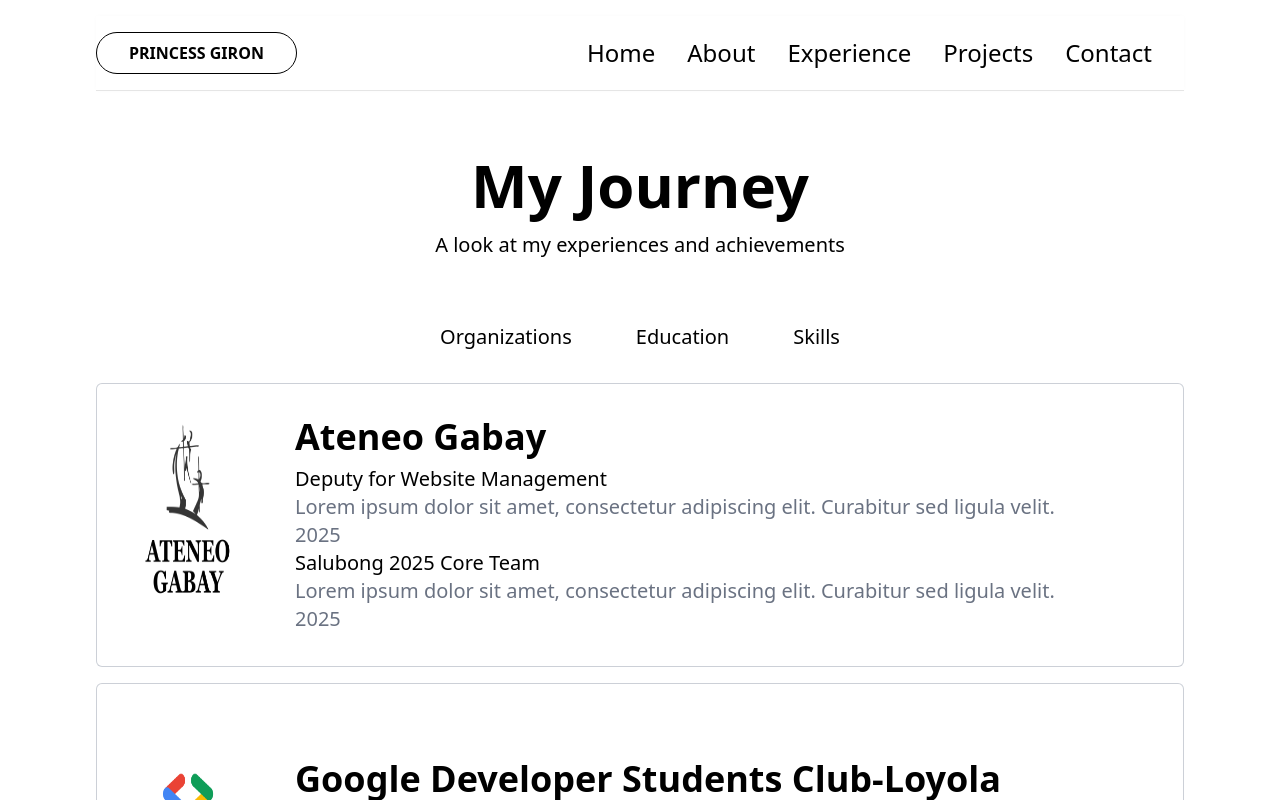
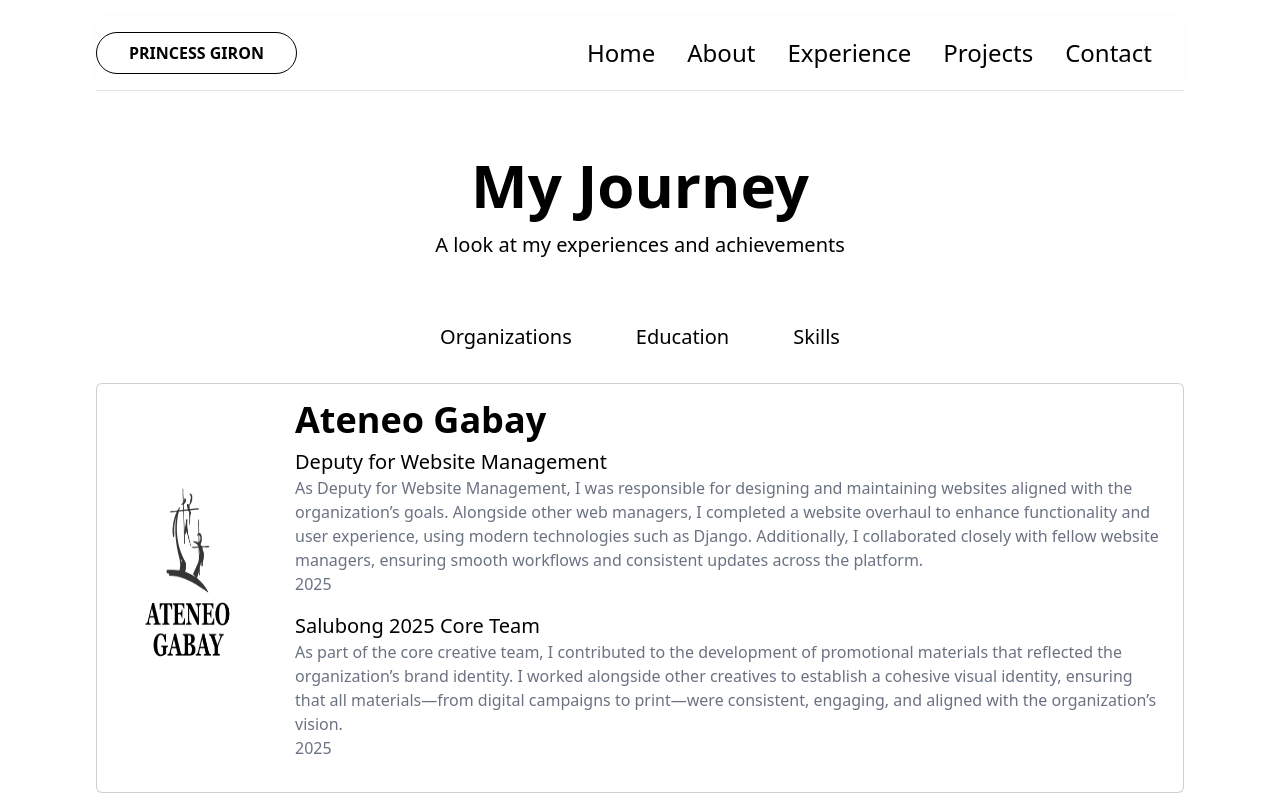
Before and after one commit to youth-of-may/portfolio-app, a React (Vite) app: page /experience in a window 1280 px wide. Shown: the top 800 px of the page. Built offline with nearby package versions, Linux system fonts and the light colour scheme.

Commit message:
Added descriptions. Images are to be followed.

```diff
--- a/src/components/Organizations.jsx
+++ b/src/components/Organizations.jsx
@@ -14,11 +14,11 @@
             <Header isHeader={false} misc=" text-left mb-2">{org.name}</Header>
             <div className="flex flex-col">
             {org.activities.map((act) =>
-            <div className="flex flex-col ">
+            <div className="flex flex-col mb-4">
 
                 <Subheader misc="text-left">{act.role}</Subheader>
-                <Subheader misc="text-left" size="text-lg" color="text-gray-500">{act.description}</Subheader>
-                <Subheader misc="text-left" size="text-md" color="text-gray-500">{act.year}</Subheader>
+                <Subheader misc="text-left" size="text-md" sizelg="" color="text-gray-500">{act.description}</Subheader>
+                <Subheader misc="text-left" size="text-md" sizelg="" color="text-gray-500">{act.year}</Subheader>
 
             </div>
             )}
--- a/src/components/Subheader.jsx
+++ b/src/components/Subheader.jsx
@@ -1,5 +1,5 @@
-export default function Subheader({children, color="text-black", size="text-lg", weight="font-regular", misc="mb-12", handleClick}) {
-    const baseStyle = `${color} ${weight} ${misc} ${size} lg:text-xl`
+export default function Subheader({children, color="text-black", size="text-lg", sizelg="lg:text-xl", weight="font-regular", misc="mb-12", handleClick}) {
+    const baseStyle = `${color} ${weight} ${misc} ${size} ${sizelg}`
 
     return (
         <>
--- a/src/data.js
+++ b/src/data.js
@@ -23,12 +23,12 @@
         activities: [
             {
                 role: "Deputy for Website Management",
-                description: "Lorem ipsum dolor sit amet, consectetur adipiscing elit. Curabitur sed ligula velit.",
+                description: "As Deputy for Website Management, I was responsible for designing and maintaining websites aligned with the organization’s goals. Alongside other web managers, I completed a website overhaul to enhance functionality and user experience, using modern technologies such as Django. Additionally, I collaborated closely with fellow website managers, ensuring smooth workflows and consistent updates across the platform.",
                 year: 2025,
             },
             {
                 role: "Salubong 2025 Core Team",
-                description: "Lorem ipsum dolor sit amet, consectetur adipiscing elit. Curabitur sed ligula velit.",
+                description: "As part of the core creative team, I contributed to the development of promotional materials that reflected the organization’s brand identity. I worked alongside other creatives to establish a cohesive visual identity, ensuring that all materials—from digital campaigns to print—were consistent, engaging, and aligned with the organization’s vision.",
                 year: 2025,
             },
         ],
@@ -40,7 +40,7 @@
         activities: [
             {
                 role: "Financial Officer",
-                description: "Lorem ipsum dolor sit amet, consectetur adipiscing elit. Curabitur sed ligula velit.",
+                description: "I manage the organization’s finances, including budgeting, tracking expenses, and preparing reports to support informed decision-making. I work closely with team members to optimize resources and ensure compliance, helping the organization maintain financial health and achieve its goals efficiently.",
                 year: 2025,
             },
         ],
@@ -92,7 +92,7 @@
 export const projects = [
     {
         name: "Hobbysite",
-        description: "Lorem ipsum dolor sit amet, consectetur adipiscing elit. Curabitur sed ligula velit. In et nulla massa. Sed vel dui facilisis, luctus mauris at, consectetur enim. Quisque dapibus dapibus mi ac luctus. Nam nec nisi et ligula molestie tristique. Suspendisse potenti. Nunc in feugiat metus. Etiam sit amet accumsan sem, ac molestie ipsum. Fusce varius purus vel tortor feugiat, in rutrum odio pretium. Integer ipsum ligula, tempus id nibh a, faucibus vestibulum enim. Sed faucibus mattis urna, tempor porta ante efficitur in. Donec dignissim vel diam nec posuere.",
+        description: "A Django-based web platform where users can create buyer or seller accounts, manage posts, threads, and merchandise, and track orders with quantity and cost details directly on their profiles.",
         img:"https://garden.spoonflower.com/c/5439145/p/f/m/R8RWIFy4JLa-w7-0qGiHV5HyNOloRHtYiGsZjRFa2gI0957w9KMAVhld/5439145-summer-doodle-geometric-triangle-deer-unicorn-rainbow-cactus-flamingo-pineapple-on-grey-by-caja_design.jpg",
         skills: [
             {
@@ -116,7 +116,7 @@
     },
     {
         name: "OSG Hub",
-        description: "Lorem ipsum dolor sit amet, consectetur adipiscing elit. Curabitur sed ligula velit. In et nulla massa. Sed vel dui facilisis, luctus mauris at, consectetur enim. Quisque dapibus dapibus mi ac luctus. Nam nec nisi et ligula molestie tristique. Suspendisse potenti. Nunc in feugiat metus. Etiam sit amet accumsan sem, ac molestie ipsum. Fusce varius purus vel tortor feugiat, in rutrum odio pretium. Integer ipsum ligula, tempus id nibh a, faucibus vestibulum enim. Sed faucibus mattis urna, tempor porta ante efficitur in. Donec dignissim vel diam nec posuere.",
+        description: "A project management information website for the organization, built with HTML and CSS and deployed on Vercel, providing easy access to internal procedures.",
         img:"https://garden.spoonflower.com/c/5439145/p/f/m/R8RWIFy4JLa-w7-0qGiHV5HyNOloRHtYiGsZjRFa2gI0957w9KMAVhld/5439145-summer-doodle-geometric-triangle-deer-unicorn-rainbow-cactus-flamingo-pineapple-on-grey-by-caja_design.jpg",
         skills: [
             {
@@ -132,7 +132,7 @@
     },
     {
         name: "Spotify Home",
-        description: "Lorem ipsum dolor sit amet, consectetur adipiscing elit. Curabitur sed ligula velit. In et nulla massa. Sed vel dui facilisis, luctus mauris at, consectetur enim. Quisque dapibus dapibus mi ac luctus. Nam nec nisi et ligula molestie tristique. Suspendisse potenti. Nunc in feugiat metus. Etiam sit amet accumsan sem, ac molestie ipsum. Fusce varius purus vel tortor feugiat, in rutrum odio pretium. Integer ipsum ligula, tempus id nibh a, faucibus vestibulum enim. Sed faucibus mattis urna, tempor porta ante efficitur in. Donec dignissim vel diam nec posuere.",
+        description: "A replica of Spotify’s homepage created using raw HTML and CSS, showcasing frontend design and layout skills.",
         img:"https://garden.spoonflower.com/c/5439145/p/f/m/R8RWIFy4JLa-w7-0qGiHV5HyNOloRHtYiGsZjRFa2gI0957w9KMAVhld/5439145-summer-doodle-geometric-triangle-deer-unicorn-rainbow-cactus-flamingo-pineapple-on-grey-by-caja_design.jpg",
         skills: [
             {
@@ -148,7 +148,7 @@
     },
     {
         name: "Grow A Garden: A Data Story",
-        description: "Lorem ipsum dolor sit amet, consectetur adipiscing elit. Curabitur sed ligula velit. In et nulla massa. Sed vel dui facilisis, luctus mauris at, consectetur enim. Quisque dapibus dapibus mi ac luctus. Nam nec nisi et ligula molestie tristique. Suspendisse potenti. Nunc in feugiat metus. Etiam sit amet accumsan sem, ac molestie ipsum. Fusce varius purus vel tortor feugiat, in rutrum odio pretium. Integer ipsum ligula, tempus id nibh a, faucibus vestibulum enim. Sed faucibus mattis urna, tempor porta ante efficitur in. Donec dignissim vel diam nec posuere.",
+        description: "A data-driven story using data from the Grow A Garden Wiki, preprocessed in Tableau Prep, visualized in Tableau, and designed to present insights in a cohesive and engaging narrative.",
         img:"https://garden.spoonflower.com/c/5439145/p/f/m/R8RWIFy4JLa-w7-0qGiHV5HyNOloRHtYiGsZjRFa2gI0957w9KMAVhld/5439145-summer-doodle-geometric-triangle-deer-unicorn-rainbow-cactus-flamingo-pineapple-on-grey-by-caja_design.jpg",
         skills: [
             {
@@ -168,7 +168,7 @@
     },
     {
         name: "Nike 2021 Sales Dashboard",
-        description: "Lorem ipsum dolor sit amet, consectetur adipiscing elit. Curabitur sed ligula velit. In et nulla massa. Sed vel dui facilisis, luctus mauris at, consectetur enim. Quisque dapibus dapibus mi ac luctus. Nam nec nisi et ligula molestie tristique. Suspendisse potenti. Nunc in feugiat metus. Etiam sit amet accumsan sem, ac molestie ipsum. Fusce varius purus vel tortor feugiat, in rutrum odio pretium. Integer ipsum ligula, tempus id nibh a, faucibus vestibulum enim. Sed faucibus mattis urna, tempor porta ante efficitur in. Donec dignissim vel diam nec posuere.",
+        description: "A Tableau dashboard built from an online dataset, preprocessed in Tableau Prep, with graphs and visualizations designed to clearly represent Nike’s 2021 sales performance.",
         img:"https://garden.spoonflower.com/c/5439145/p/f/m/R8RWIFy4JLa-w7-0qGiHV5HyNOloRHtYiGsZjRFa2gI0957w9KMAVhld/5439145-summer-doodle-geometric-triangle-deer-unicorn-rainbow-cactus-flamingo-pineapple-on-grey-by-caja_design.jpg",
         skills: [
             {
@@ -189,7 +189,7 @@
     },
     {
         name: "Either Java or New Project",
-        description: "Lorem ipsum dolor sit amet, consectetur adipiscing elit. Curabitur sed ligula velit. In et nulla massa. Sed vel dui facilisis, luctus mauris at, consectetur enim. Quisque dapibus dapibus mi ac luctus. Nam nec nisi et ligula molestie tristique. Suspendisse potenti. Nunc in feugiat metus. Etiam sit amet accumsan sem, ac molestie ipsum. Fusce varius purus vel tortor feugiat, in rutrum odio pretium. Integer ipsum ligula, tempus id nibh a, faucibus vestibulum enim. Sed faucibus mattis urna, tempor porta ante efficitur in. Donec dignissim vel diam nec posuere.",
+        description: "A Tableau dashboard built from an online dataset, preprocessed in Tableau Prep, with graphs and visualizations designed to clearly represent Nike’s 2021 sales performance.",
         img:"https://garden.spoonflower.com/c/5439145/p/f/m/R8RWIFy4JLa-w7-0qGiHV5HyNOloRHtYiGsZjRFa2gI0957w9KMAVhld/5439145-summer-doodle-geometric-triangle-deer-unicorn-rainbow-cactus-flamingo-pineapple-on-grey-by-caja_design.jpg",
         skills: [
             {
--- a/src/pages/About.jsx
+++ b/src/pages/About.jsx
@@ -12,18 +12,18 @@
         <PictureHolder imgSrc={url} isBorderRound={false} width="w-[80%] h-[250px] mb-8 rounded-xl"/>
         <div className="w-full flex flex-col justify-center">
         <p className="mb-4 italic lg:text-lg text-md">
-        <span className="font-semibold">Assalamu Alaykum!</span> Lorem ipsum dolor sit amet, consectetur adipiscing elit. Curabitur sed ligula velit. In et nulla massa. Sed vel dui facilisis,
-        luctus mauris at, consectetur enim. Quisque dapibus dapibus mi ac luctus. Nam nec nisi et ligula molestie tristique. Suspendisse potenti. Nunc in feugiat metus. Etiam sit amet accumsan sem,
-        ac molestie ipsum. Fusce varius purus vel tortor feugiat, in rutrum odio pretium. Integer ipsum ligula, tempus id nibh a, faucibus vestibulum enim. Sed faucibus mattis urna, tempor porta ante
-        efficitur in. Donec dignissim vel diam nec posuere.
+        <span className="font-semibold">Hi, I’m Princess May Giron! </span>
+            I'm a BS Computer Science student specializing in Data Science and Analytics at Ateneo de Manila University. I’m honored to be a Jordan Wings scholar and a 100% Finaid scholar, which has given me incredible opportunities to grow academically and personally.
+       </p>
+       <p className="mb-4 italic lg:text-lg text-md">
+            I’m passionate about technology and coding, with experience across frontend and backend development, as well as business analytics tools like Tableau and data science programming languages. I love solving problems and turning data into meaningful insights.
+       </p>
+       <p className="mb-4 italic lg:text-lg text-md">
+            Outside of academics, I enjoy staying active and competitive through sports like badminton, table tennis, and basketball. I’m also a fan of reading fiction, and I love unwinding by watching anime and series.
+       </p>
+        <p className="mb-4 italic lg:text-lg text-md">
+            I’m always looking for ways to challenge myself, learn new skills, and connect with people who share similar interests.
         </p>
-        <p className="mb-4 italic lg:text-lg text-md">
-        <span className="font-semibold">Assalamu Alaykum!</span> Lorem ipsum dolor sit amet, consectetur adipiscing elit. Curabitur sed ligula velit. In et nulla massa. Sed vel dui facilisis,
-        luctus mauris at, consectetur enim. Quisque dapibus dapibus mi ac luctus. Nam nec nisi et ligula molestie tristique. Suspendisse potenti. Nunc in feugiat metus. Etiam sit amet accumsan sem,
-        ac molestie ipsum. Fusce varius purus vel tortor feugiat, in rutrum odio pretium. Integer ipsum ligula, tempus id nibh a, faucibus vestibulum enim. Sed faucibus mattis urna, tempor porta ante
-        efficitur in. Donec dignissim vel diam nec posuere.
-        </p>
-
         </div>
         </div>
         </div>
```
Also changed, not shown: src/pages/Projects.jsx (+6 -2 lines).
